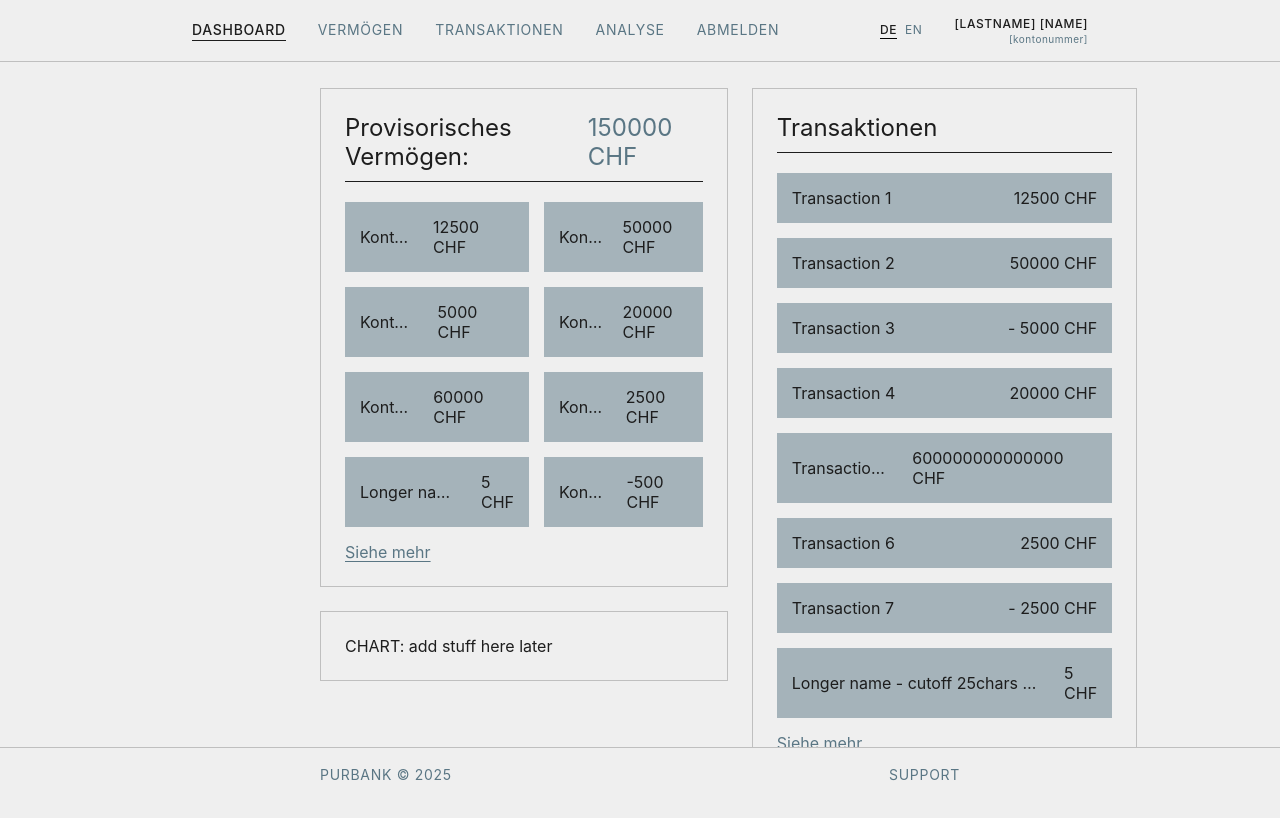
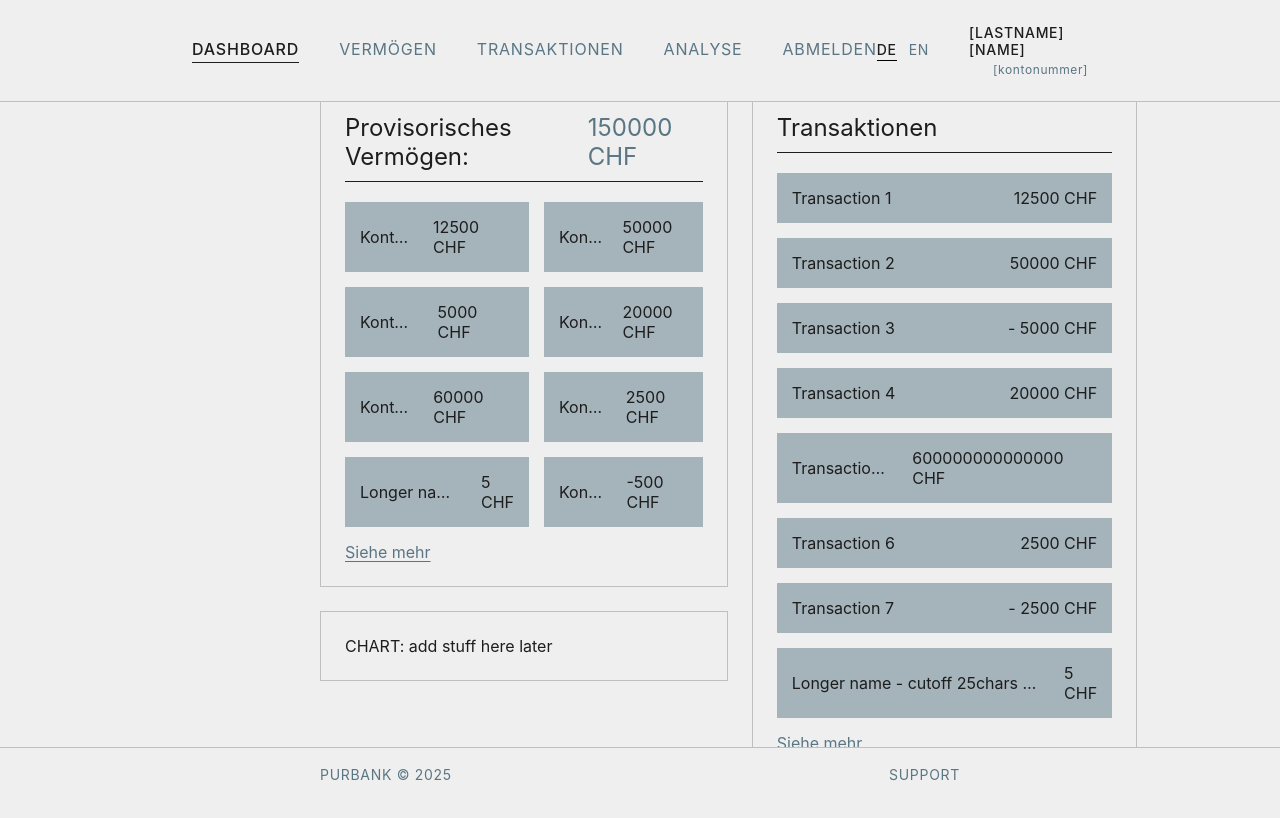
Before and after one commit to reazndev/purbank-web-frontend, an Angular app: page /dashboard in a window 1280 px wide. Shown: the top 818 px of the page. Built offline with nearby package versions, Linux system fonts and the light colour scheme; a web font is replaced by a local one.

Commit message:
styles: increase navbar size

```diff
--- a/src/app/shared/navbar/navbar.component.css
+++ b/src/app/shared/navbar/navbar.component.css
@@ -5,7 +5,7 @@
     right: 0;
     background-color: var(--color-white);
     border-bottom: 1px solid var(--color-gray);
-    padding: 1rem 0;
+    padding: 1.5rem 0;
 }
 
 .navbar-content {
@@ -27,12 +27,12 @@
     }
 
     .nav-links {
-        gap: 1.5rem;
+        gap: 2rem;
     }
 
     .nav-controls {
-        gap: 1rem;
-        margin-right: 1.5rem;
+        gap: 1.5rem;
+        margin-right: 2rem;
     }
 }
 
@@ -42,20 +42,20 @@
     }
 
     .nav-links {
-        gap: 1.2rem;
+        gap: 1.5rem;
     }
 
     .nav-controls {
-        gap: 0.8rem;
-        margin-right: 1rem;
+        gap: 1.2rem;
+        margin-right: 1.5rem;
     }
 
     .nav-link {
-        font-size: 0.8rem;
+        font-size: 0.9rem;
     }
 
     .language-option {
-        font-size: 0.7rem;
+        font-size: 0.8rem;
     }
 }
 
@@ -65,20 +65,20 @@
     }
 
     .nav-links {
-        gap: 1rem;
+        gap: 1.25rem;
     }
 
     .nav-controls {
-        gap: 0.6rem;
-        margin-right: 0.8rem;
+        gap: 1rem;
+        margin-right: 1.2rem;
     }
 
     .user-name {
-        font-size: 0.7rem;
+        font-size: 0.8rem;
     }
 
     .account-number {
-        font-size: 0.6rem;
+        font-size: 0.7rem;
     }
 }
 
@@ -88,33 +88,33 @@
     }
 
     .nav-links {
-        gap: 0.8rem;
+        gap: 1rem;
     }
 
     .nav-controls {
-        gap: 0.5rem;
-        margin-right: 0.5rem;
+        gap: 0.8rem;
+        margin-right: 0.8rem;
     }
 
     .nav-link {
-        font-size: 0.75rem;
+        font-size: 0.8rem;
         letter-spacing: 0.03em;
     }
 
     .language-option {
-        font-size: 0.65rem;
+        font-size: 0.7rem;
     }
 }
 
 .nav-links {
     display: flex;
     align-items: center;
-    gap: 2rem;
+    gap: 2.5rem;
     flex: 1;
 }
 
 .nav-link {
-    font-size: 0.875rem;
+    font-size: 1rem;
     font-weight: 400;
     color: var(--color-accent-dark);
     text-decoration: none;
@@ -122,7 +122,7 @@
     letter-spacing: 0.05em;
     transition: color 0.2s ease;
     border-bottom: 1px solid transparent;
-    padding-bottom: 2px;
+    padding-bottom: 3px;
 }
 
 .nav-link:hover {
@@ -139,19 +139,19 @@
 .nav-controls {
     display: flex;
     flex-direction: row;
-    gap: 1.5rem;
+    gap: 2rem;
     align-items: center;
     margin-left: auto;
-    margin-right: 2rem;
+    margin-right: 2.5rem;
 }
 
 .language-switch {
     display: flex;
-    gap: 0.5rem;
+    gap: 0.75rem;
 }
 
 .language-option {
-    font-size: 0.75rem;
+    font-size: 0.875rem;
     font-weight: 400;
     color: var(--color-accent-dark);
     cursor: pointer;
@@ -168,18 +168,18 @@
     color: var(--color-black);
     font-weight: 500;
     border-bottom: 1px solid #000;
-    padding-bottom: 1px; /* Increased distance for underline as @bettercallmilan requested*/
+    padding-bottom: 2px; /* Increased distance for underline as @bettercallmilan requested*/
 }
 
 .user-info {
     display: flex;
     flex-direction: column;
     align-items: flex-end;
-    gap: 0.125rem;
+    gap: 0.25rem;
 }
 
 .user-name {
-    font-size: 0.75rem;
+    font-size: 0.875rem;
     font-weight: 500;
     color: var(--color-black);
     text-transform: uppercase;
@@ -187,7 +187,7 @@
 }
 
 .account-number {
-    font-size: 0.625rem;
+    font-size: 0.75rem;
     font-weight: 400;
     color: var(--color-accent-dark);
     letter-spacing: 0.05em;
--- a/src/app/shared/navbar/navbar.component.ts
+++ b/src/app/shared/navbar/navbar.component.ts
@@ -10,7 +10,7 @@ import { LanguageService, Language } from '../services/language.service';
   styleUrl: './navbar.component.css'
 })
 export class NavbarComponent {
-  private languageService = inject(LanguageService);
+  private readonly languageService = inject(LanguageService);
   private readonly router = inject(Router);
 
   currentLanguage = this.languageService.getCurrentLanguage();
```
